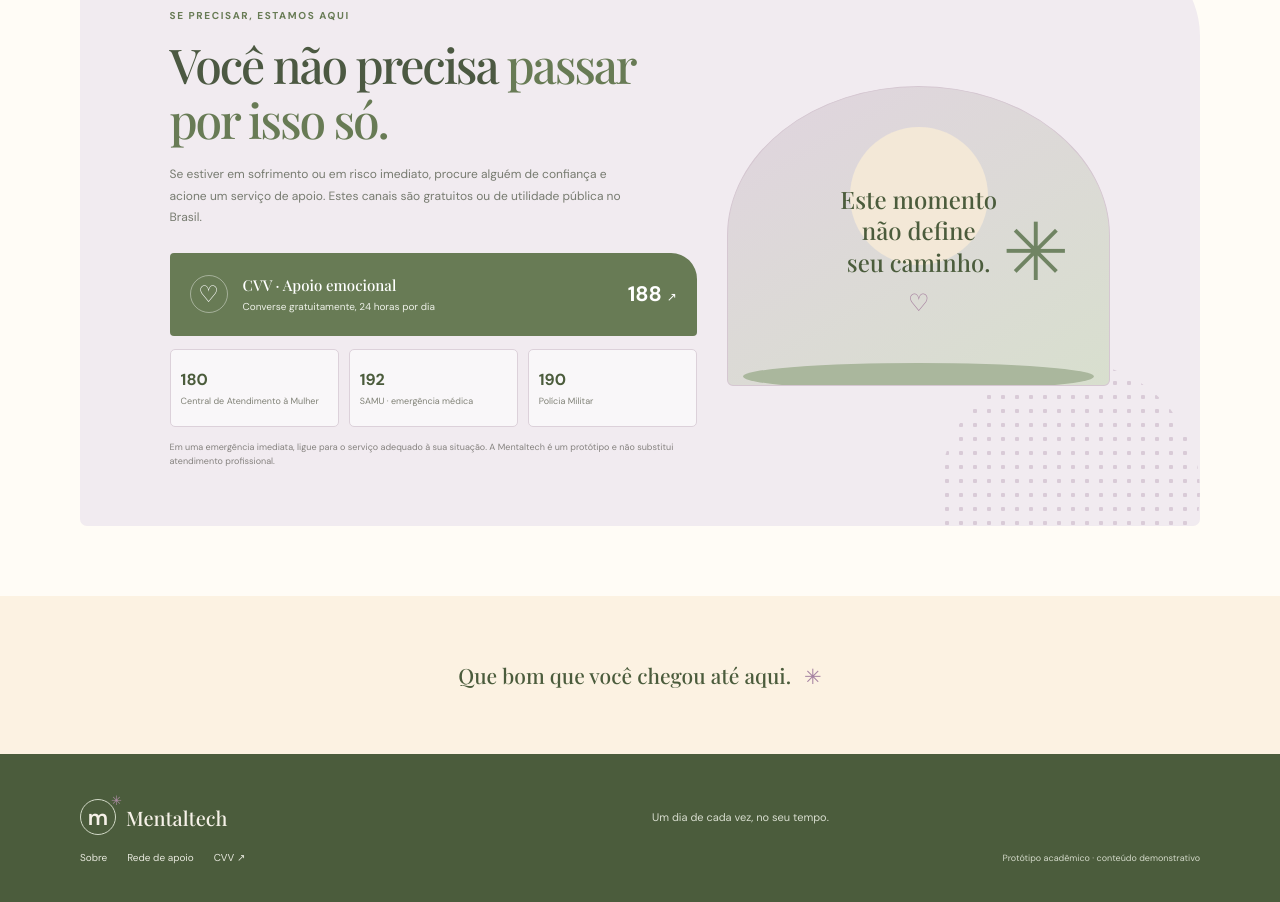
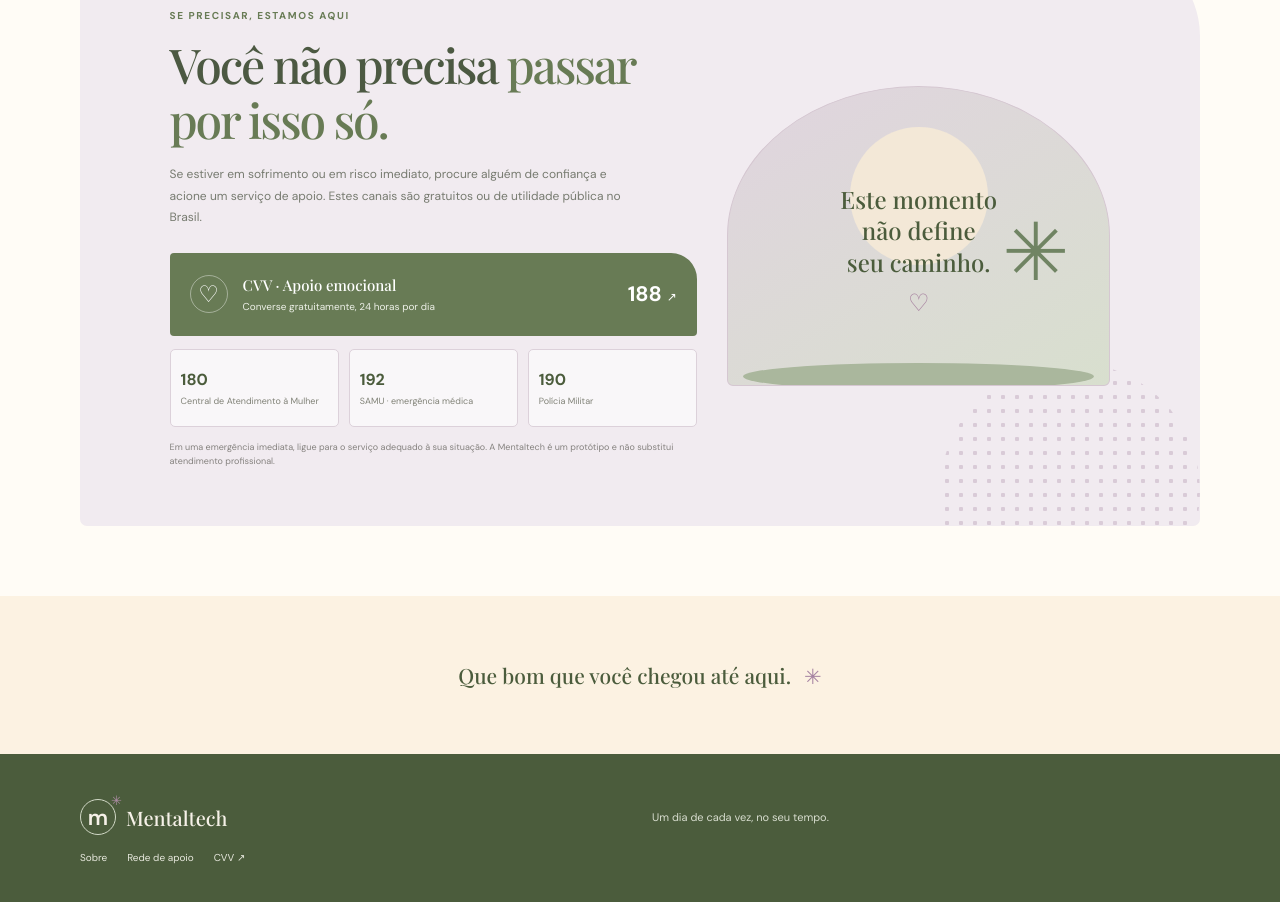
Before and after one commit to BeccaS-2/mentaltech, a plain HTML site: page index.html in a window 1280 px wide. Shown: the part 2028-2930 px from the top of the page. Drawn offline with nearby package versions, Linux system fonts and the light colour scheme; a web font is replaced by a local one.

Commit message:
Remove prototype note from footer
Co-authored-by: Copilot <223556219+Copilot@users.noreply.github.com>

```diff
--- a/index.html
+++ b/index.html
@@ -136,7 +136,6 @@
         <a class="brand brand-footer" href="#inicio"><span class="brand-mark" aria-hidden="true">m<span>✳</span></span><span>Mentaltech</span></a>
         <p>Um dia de cada vez, no seu tempo.</p>
         <div class="footer-links"><a href="#sobre">Sobre</a><a href="#emergencia">Rede de apoio</a><a href="https://www.cvv.org.br/" target="_blank" rel="noreferrer">CVV ↗</a></div>
-        <small>Protótipo acadêmico · conteúdo demonstrativo</small>
       </div>
     </footer>
 
```
Also changed, not shown: screenshots/01-inicio.png.
